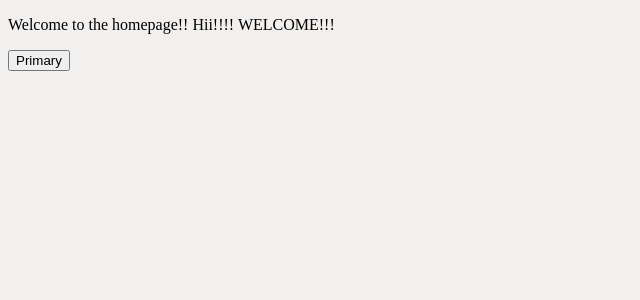
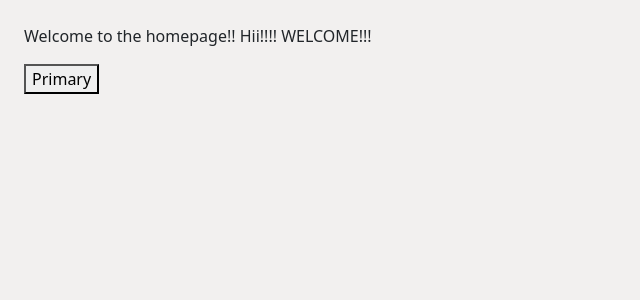
Before and after one commit to aizenbaidya/teach2learn, a Flask app: template templates/homepage.html in a window 1280 px wide. Shown: the top 300 px of the page, without its empty margins (0-640 px from the left). Run offline with Flask 3, Linux system fonts and the light colour scheme; the template is opened without the code that fills it, so the values that code supplies are empty; some libraries are stand-ins or nearby versions; some web fonts are replaced.

Commit message:
Install Bootstrap

```diff
--- a/assets/css/base.css
+++ b/assets/css/base.css
@@ -1,5 +1,6 @@
+@import "bootstrap/dist/css/bootstrap.min.css";
+@import "@fontsource/press-start-2p";
 @import "nes.css/css/nes.min.css";
-@import "@fontsource/press-start-2p";
 
 body {
     background-color: #f2f0ef;
--- a/package.json
+++ b/package.json
@@ -6,6 +6,7 @@
   },
   "dependencies": {
     "@fontsource/press-start-2p": "^5.3.0",
+    "bootstrap": "^5.3.8",
     "nes.css": "^2.2.1"
   },
   "devDependencies": {
--- a/templates/homepage.html
+++ b/templates/homepage.html
@@ -1,6 +1,8 @@
 {% extends "base.html" %}
 
 {% block content %}
-<p>Welcome to the homepage!! Hii!!!! WELCOME!!!</p>
-<button type="button" class="nes-btn is-primary">Primary</button>
+<div class="vh-100 p-4">
+    <p>Welcome to the homepage!! Hii!!!! WELCOME!!!</p>
+    <button type="button" class="nes-btn is-primary">Primary</button>
+</div>
 {% endblock %}
```
Also changed, not shown: package-lock.json.
